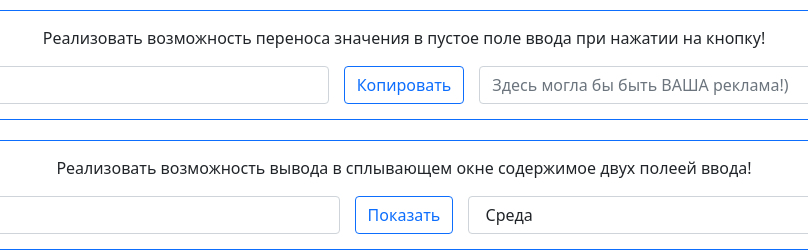
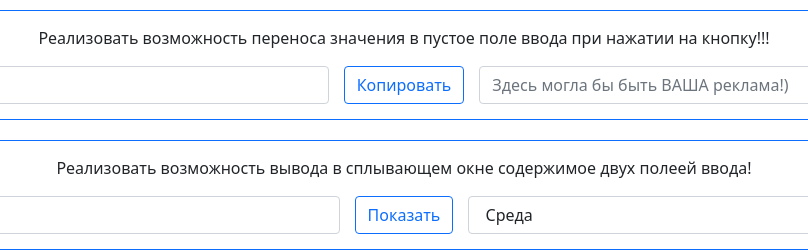
Before and after one commit to Dan11ll/MyWeb, a plain HTML site: page index.html in a window 1280 px wide. Shown: the top 252 px of the page, 236-1044 px from the left. Drawn offline with Linux system fonts and the light colour scheme.

Commit message:
Первые изменения

```diff
--- a/index.html
+++ b/index.html
@@ -19,7 +19,7 @@
         <div class="col-lg-12" style="border: 1px solid #0d6efd;border-radius: 10px;padding: 15px;">
             <div class="row">
                 <div class="col-lg-12" style="display:flex;justify-content:center;">
-                    <p>Реализовать возможность переноса значения в пустое поле ввода при нажатии на кнопку!</p>
+                    <p>Реализовать возможность переноса значения в пустое поле ввода при нажатии на кнопку!!!</p>
                 </div>
             </div>
             <div class="row">
```
